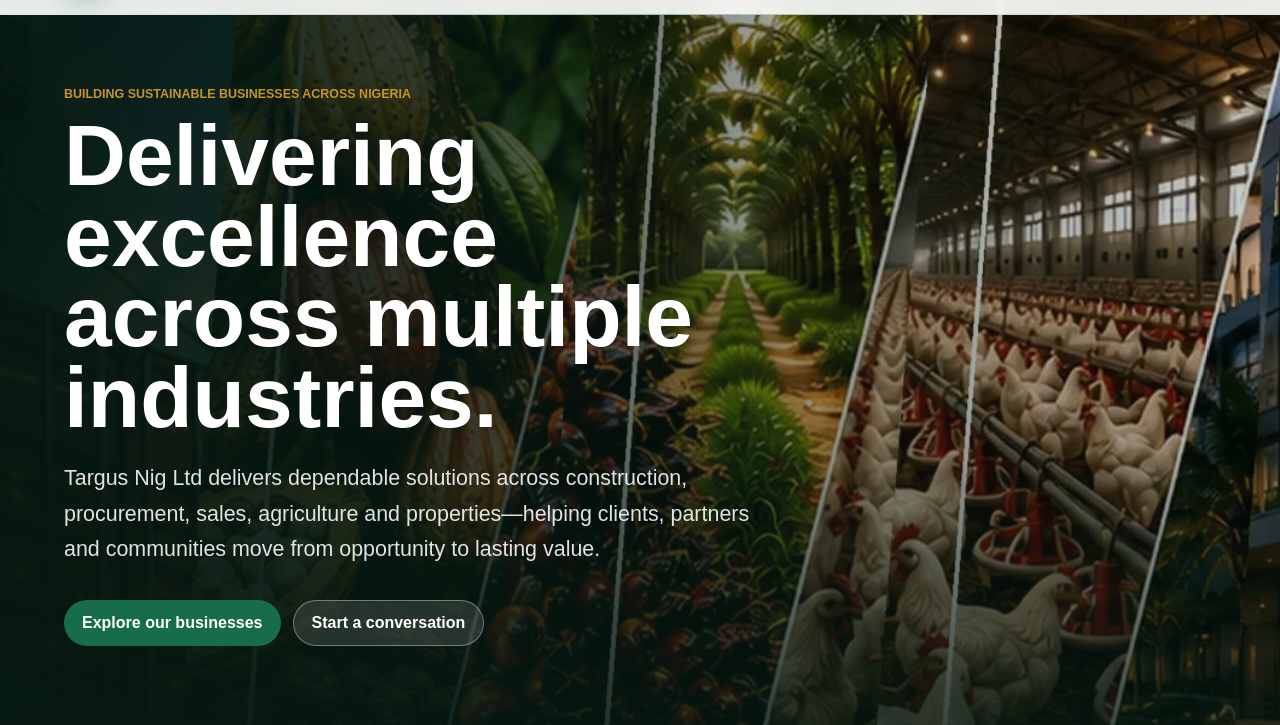
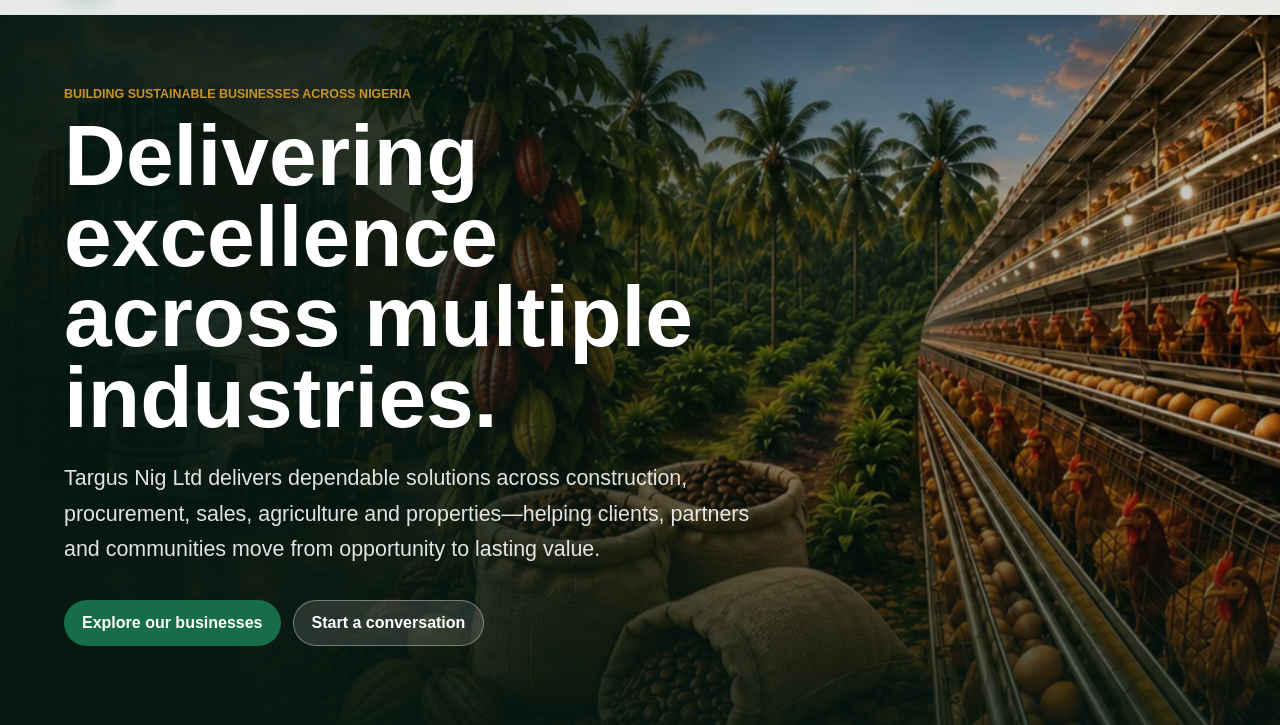
Before and after one commit to Targusgrp/targus-corporate-site, a website: page index.html in a window 1280 px wide. Shown: the part 67-792 px from the top of the page. Drawn offline with Linux system fonts and the light colour scheme.

Commit message:
Use cleaned Targus hero background

```diff
--- a/index.html
+++ b/index.html
@@ -16,7 +16,7 @@
     </header>
     <main id="home">
       <section class="hero" aria-label="Targus Nig Ltd corporate introduction">
-        <img class="hero-image" src="/assets/targus-hero.webp?v=20260711-rollback" alt="Targus business sectors including construction, procurement, cocoa, oil palm, poultry and properties" />
+        <img class="hero-image" src="/assets/targus-hero-background-v1.webp?v=20260712" alt="Targus business sectors including construction, procurement, cocoa, oil palm, poultry and properties" />
         <div class="hero-overlay"></div>
         <div class="hero-content"><p class="eyebrow">Building sustainable businesses across Nigeria</p><h1>Delivering excellence across multiple industries.</h1><p class="hero-copy">Targus Nig Ltd delivers dependable solutions across construction, procurement, sales, agriculture and properties—helping clients, partners and communities move from opportunity to lasting value.</p><div class="hero-actions"><a class="button primary" href="#businesses">Explore our businesses</a><a class="button secondary" href="#contact">Start a conversation</a></div></div>
         <div class="hero-sector-strip" aria-label="Targus business sectors"><span>Construction</span><span>Procurement</span><span>Sales</span><span>Agriculture</span><span>Properties</span></div>
```
Also changed, not shown: assets/targus-hero-background-v1.webp (added).
